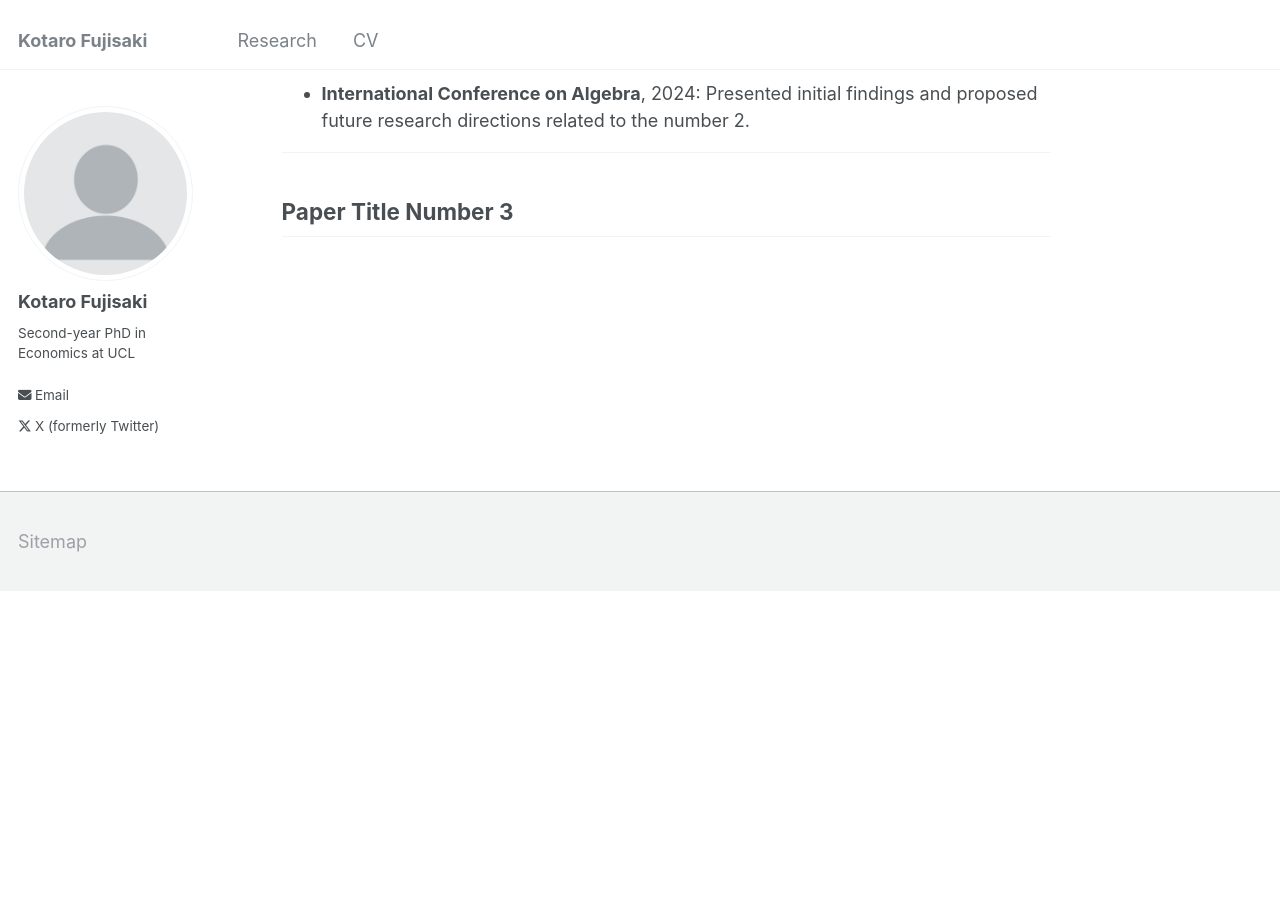
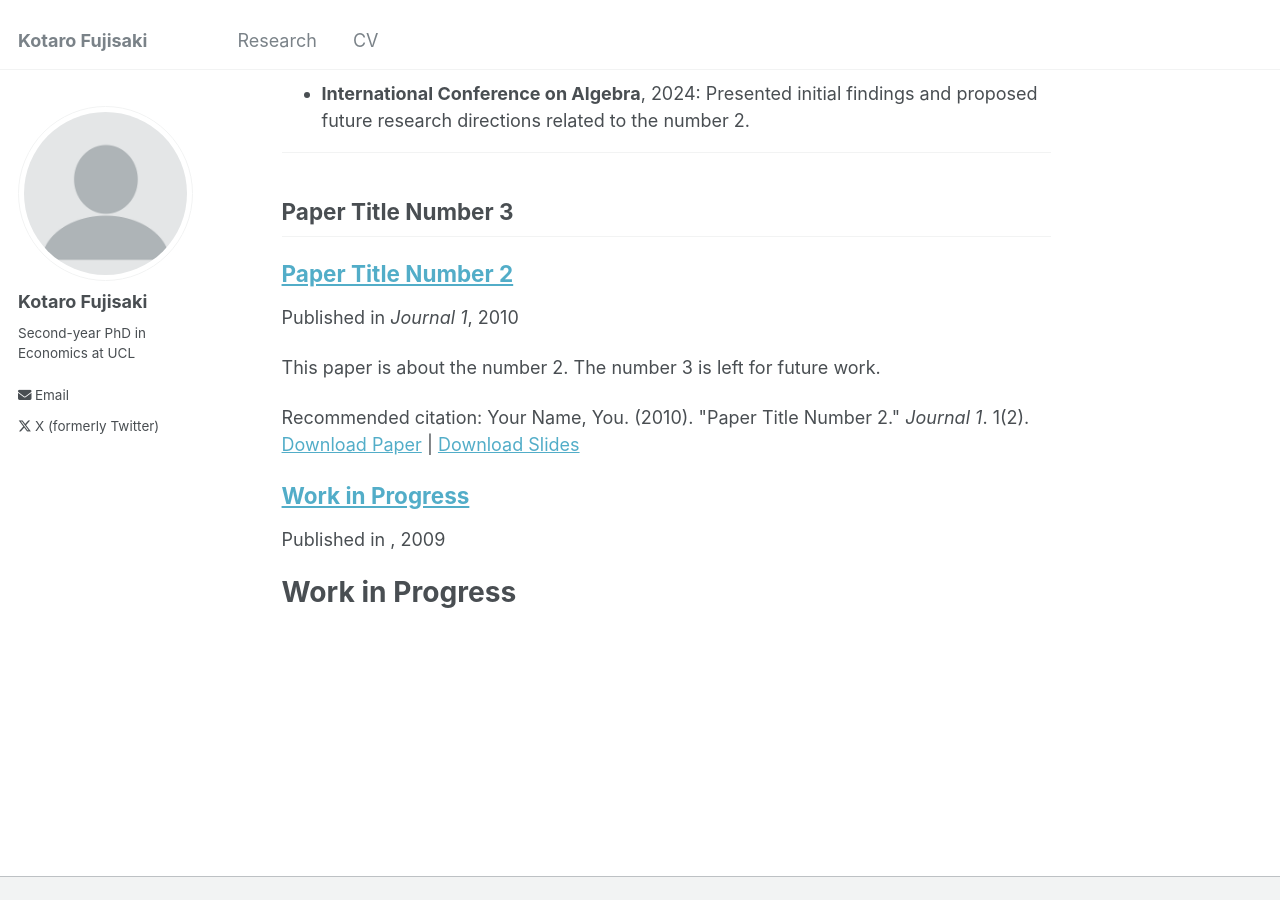
Before and after one commit to Kotaro-Fujisaki/kotaro-fujisaki.github.io, a Jekyll site: the page built from _pages/publications.md, in a window 1280 px wide and 900 px high, scrolled down 680 px. Built offline with Jekyll 4.4.1, drawn with Linux system fonts in a browser that asks for light colours; our own code applies the rules of GitHub Pages for plain Markdown files; before the commit the page ends 1271 px from its top, so only the background shows below that.

Commit message:
Update publications.md
Signed-off-by: Kotaro-Fujisaki <163865887+Kotaro-Fujisaki@users.noreply.github.com>

```diff
--- a/_pages/publications.md
+++ b/_pages/publications.md
@@ -27,3 +27,14 @@ author_profile: true
 ---
 
 ## Paper Title Number 3
+
+
+{% if site.author.googlescholar %}
+  <div class="wordwrap">You can also find my articles on <a href="{{site.author.googlescholar}}">my Google Scholar profile</a>.</div>
+{% endif %}
+
+{% include base_path %}
+
+{% for post in site.publications reversed %}
+  {% include archive-single.html %}
+{% endfor %}
```
